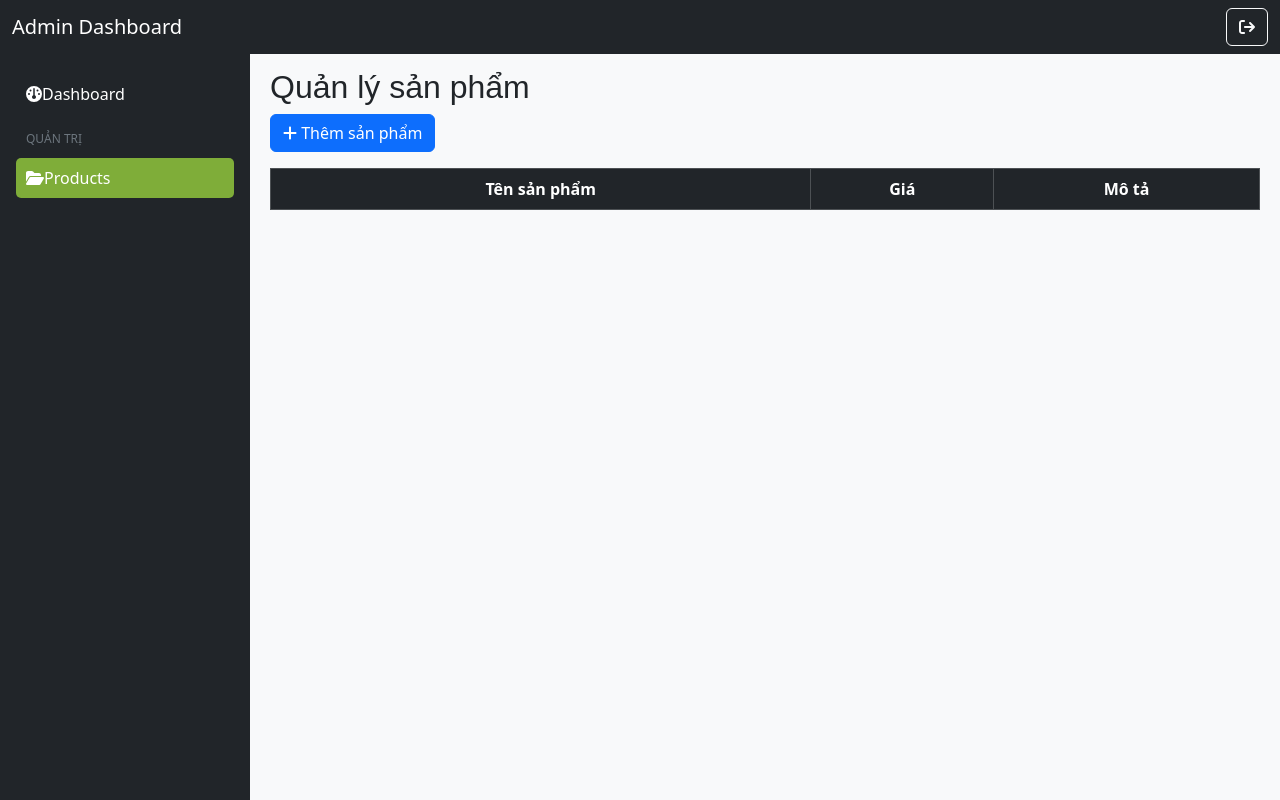
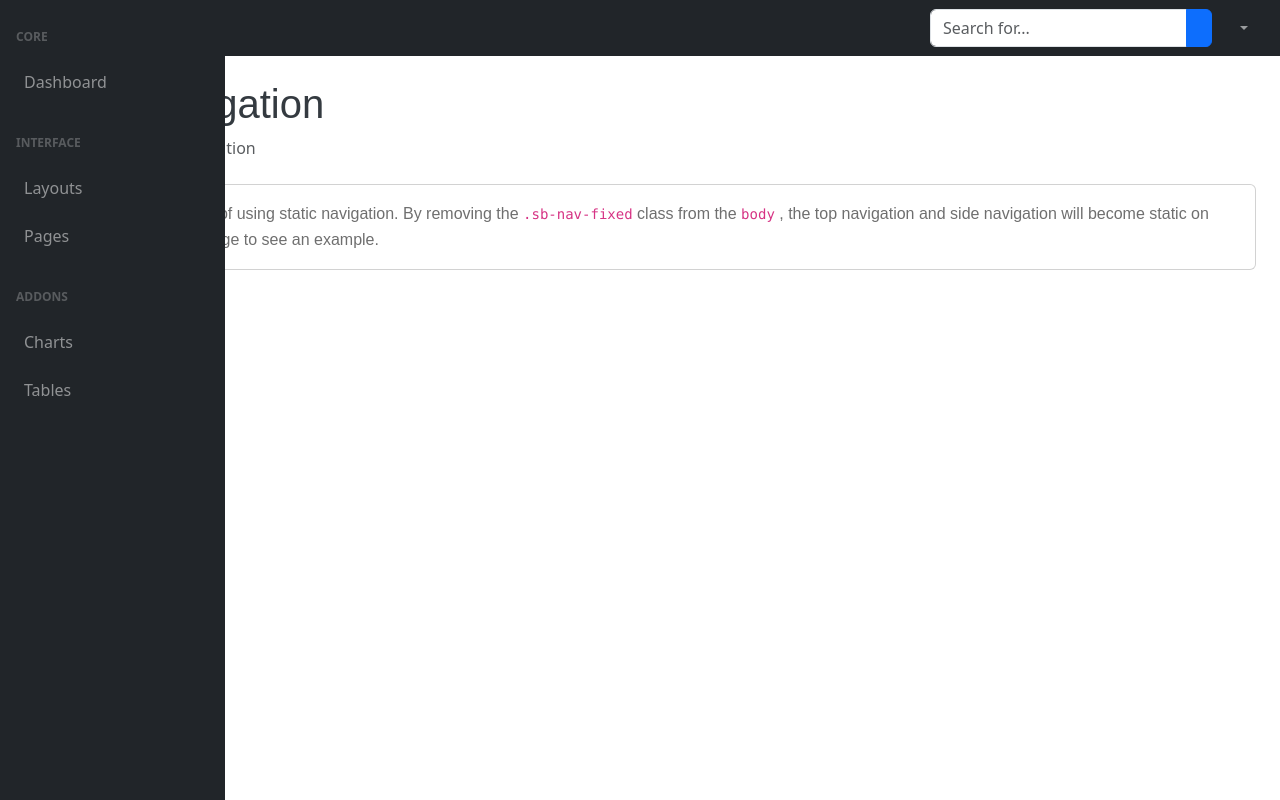
Before and after one commit to ngthanhvu/DU-AN-1-FALL2024, a Vue app: page /admin/products in a window 1280 px wide. Built offline with nearby package versions, Linux system fonts and the light colour scheme.

Commit message:
update view admin

```diff
--- a/src/components/Detail_product.vue
+++ b/src/components/Detail_product.vue
@@ -1,6 +1,6 @@
 <template>
   <!-- Product Details Section Begin -->
-  <section class="product-details spad">
+  <section class="product-details spad mt-5">
     <div class="container">
       <div class="row">
         <div class="col-lg-6 col-md-6">
@@ -352,4 +352,16 @@ export default {
   background-color: #ddd;
   cursor: not-allowed;
 }
+.prev-button,
+.next-button {
+  position: absolute;
+  top: 50%;
+  transform: translateY(-50%);
+  background-color: rgba(0, 0, 0, 0.5);
+  color: white;
+  padding: 10px 12px;
+  cursor: pointer;
+  border: none;
+  border-radius: 50%;
+}
 </style>
--- a/src/components/Home.vue
+++ b/src/components/Home.vue
@@ -432,4 +432,16 @@ export default {
 .card-title:hover {
     color: #ff0000;
 }
+.prev-button,
+.next-button {
+  position: absolute;
+  top: 50%;
+  transform: translateY(-50%);
+  background-color: rgba(0, 0, 0, 0.5);
+  color: white;
+  padding: 10px 12px;
+  cursor: pointer;
+  border: none;
+  border-radius: 50%;
+}
 </style>
--- a/src/components/admin/AdminDashboard.vue
+++ b/src/components/admin/AdminDashboard.vue
@@ -1,12 +1,36 @@
 <template>
-    <div class="mt-5">
-        <h1>Admin Dashboard</h1>
-        <p>Welcome to the admin dashboard!</p>
+    <div id="layoutSidenav_content">
+      <main>
+        <div class="container-fluid px-4" style="margin-top: 80px;">
+          <h1 class="mt-4">Static Navigation</h1>
+          <ol class="breadcrumb mb-4">
+            <li class="breadcrumb-item"><a href="index.html">Dashboard</a></li>
+            <li class="breadcrumb-item active">Static Navigation</li>
+          </ol>
+          <div class="card mb-4">
+            <div class="card-body">
+              <p class="mb-0">
+                This page is an example of using static navigation. By removing the
+                <code>.sb-nav-fixed</code>
+                class from the
+                <code>body</code>
+                , the top navigation and side navigation will become static on scroll. Scroll down this page to see an
+                example.
+              </p>
+            </div>
+          </div>
+          <div style="height: 100vh"></div>
+          <div class="card mb-4">
+            <div class="card-body">When scrolling, the navigation stays at the top of the page. This is the end of the
+              static navigation demo.</div>
+          </div>
+        </div>
+      </main>
     </div>
 </template>
 
 <style scoped>
 h1 {
-    color: #343a40;
+  color: #343a40;
 }
 </style>
--- a/src/components/admin/AdminHeader.vue
+++ b/src/components/admin/AdminHeader.vue
@@ -1,21 +1,42 @@
 <template>
-    <nav class="navbar navbar-dark bg-dark">
-        <div class="container-fluid">
-            <span class="navbar-brand mb-0 h1">Admin Dashboard</span>
-            <router-link to="/" class="btn btn-outline-light">
-                <font-awesome-icon :icon="['fas', 'arrow-right-from-bracket']" />
-            </router-link>
-        </div>
-    </nav>
+  <nav class="sb-topnav navbar navbar-expand navbar-dark bg-dark">
+    <!-- Navbar Brand-->
+    <a class="navbar-brand ps-3" href="index.html">Start Bootstrap</a>
+    <!-- Sidebar Toggle-->
+    <button class="btn btn-link btn-sm order-1 order-lg-0 me-4 me-lg-0" id="sidebarToggle" href="#!"><i
+        class="fas fa-bars"></i></button>
+    <!-- Navbar Search-->
+    <form class="d-none d-md-inline-block form-inline ms-auto me-0 me-md-3 my-2 my-md-0">
+      <div class="input-group">
+        <input class="form-control" type="text" placeholder="Search for..." aria-label="Search for..."
+          aria-describedby="btnNavbarSearch" />
+        <button class="btn btn-primary" id="btnNavbarSearch" type="button"><i class="fas fa-search"></i></button>
+      </div>
+    </form>
+    <!-- Navbar-->
+    <ul class="navbar-nav ms-auto ms-md-0 me-3 me-lg-4">
+      <li class="nav-item dropdown">
+        <a class="nav-link dropdown-toggle" id="navbarDropdown" href="#" role="button" data-bs-toggle="dropdown"
+          aria-expanded="false"><i class="fas fa-user fa-fw"></i></a>
+        <ul class="dropdown-menu dropdown-menu-end" aria-labelledby="navbarDropdown">
+          <li><a class="dropdown-item" href="#!">Settings</a></li>
+          <li><a class="dropdown-item" href="#!">Activity Log</a></li>
+          <li>
+            <hr class="dropdown-divider" />
+          </li>
+          <li><a class="dropdown-item" href="#!">Logout</a></li>
+        </ul>
+      </li>
+    </ul>
+  </nav>
 </template>
 
-<script setup>
-</script>
+<script setup></script>
 
 <style scoped>
 .navbar {
-    position: fixed;
-    width: 100%;
-    z-index: 1000;
+  position: fixed;
+  width: 100%;
+  z-index: 1000;
 }
 </style>
--- a/src/components/admin/AdminLayout.vue
+++ b/src/components/admin/AdminLayout.vue
@@ -1,30 +1,12 @@
-<script setup>
-import AdminSidebar from './AdminSidebar.vue';
-</script>
+<template>
+  <div id="layoutSidenav">
+    <Sidebar />
 
-<template>
-    <div class="admin-layout">
-        <AdminSidebar />
-        <div class="content">
-            <router-view></router-view>
-        </div>
-    </div>
+    <AdminDashboar />
+  </div>
 </template>
 
-<style scoped>
-.admin-layout {
-    display: flex;
-    height: 100vh;
-}
-
-.sidebar {
-    width: 250px;
-}
-
-.content {
-    flex-grow: 1;
-    margin-left: 250px;
-    padding: 20px;
-    background-color: #f8f9fa;
-}
-</style>
+<script setup>
+import Sidebar from './AdminSidebar.vue';
+import AdminDashboar from './AdminDashboard.vue';
+</script>
--- a/src/components/admin/AdminSidebar.vue
+++ b/src/components/admin/AdminSidebar.vue
@@ -1,54 +1,79 @@
 <template>
-    <div class="sidebar bg-dark text-white vh-100">
-        <ul class="nav flex-column p-3 mt-5">
-            <li class="nav-item" :class="{ active: $route.path === '/admin' }">
-                <router-link to="/admin" class="nav-link text-white">
-                    <font-awesome-icon :icon="['fas', 'gauge']" /> Dashboard
-                </router-link>
-            </li>
-            <span class="nav-title mt-3">Quản trị</span>
-            <li class="nav-item" :class="{ active: $route.path === '/admin/products' }">
-                <router-link to="/admin/products" class="nav-link text-white">
-                    <font-awesome-icon :icon="['fas', 'folder-open']" /> Products
-                </router-link>
-            </li>
-        </ul>
-    </div>
+  <div id="layoutSidenav_nav">
+    <nav class="sb-sidenav accordion sb-sidenav-dark" id="sidenavAccordion">
+      <div class="sb-sidenav-menu">
+        <div class="nav">
+          <div class="sb-sidenav-menu-heading">Core</div>
+          <a class="nav-link" href="index.html">
+            <div class="sb-nav-link-icon"><i class="fas fa-tachometer-alt"></i></div>
+            Dashboard
+          </a>
+          <div class="sb-sidenav-menu-heading">Interface</div>
+          <a class="nav-link collapsed" href="#" data-bs-toggle="collapse" data-bs-target="#collapseLayouts"
+            aria-expanded="false" aria-controls="collapseLayouts">
+            <div class="sb-nav-link-icon"><i class="fas fa-columns"></i></div>
+            Layouts
+            <div class="sb-sidenav-collapse-arrow"><i class="fas fa-angle-down"></i></div>
+          </a>
+          <div class="collapse" id="collapseLayouts" aria-labelledby="headingOne" data-bs-parent="#sidenavAccordion">
+            <nav class="sb-sidenav-menu-nested nav">
+              <a class="nav-link" href="layout-static.html">Static Navigation</a>
+              <a class="nav-link" href="layout-sidenav-light.html">Light Sidenav</a>
+            </nav>
+          </div>
+          <a class="nav-link collapsed" href="#" data-bs-toggle="collapse" data-bs-target="#collapsePages"
+            aria-expanded="false" aria-controls="collapsePages">
+            <div class="sb-nav-link-icon"><i class="fas fa-book-open"></i></div>
+            Pages
+            <div class="sb-sidenav-collapse-arrow"><i class="fas fa-angle-down"></i></div>
+          </a>
+          <div class="collapse" id="collapsePages" aria-labelledby="headingTwo" data-bs-parent="#sidenavAccordion">
+            <nav class="sb-sidenav-menu-nested nav accordion" id="sidenavAccordionPages">
+              <a class="nav-link collapsed" href="#" data-bs-toggle="collapse" data-bs-target="#pagesCollapseAuth"
+                aria-expanded="false" aria-controls="pagesCollapseAuth">
+                Authentication
+                <div class="sb-sidenav-collapse-arrow"><i class="fas fa-angle-down"></i></div>
+              </a>
+              <div class="collapse" id="pagesCollapseAuth" aria-labelledby="headingOne"
+                data-bs-parent="#sidenavAccordionPages">
+                <nav class="sb-sidenav-menu-nested nav">
+                  <a class="nav-link" href="login.html">Login</a>
+                  <a class="nav-link" href="register.html">Register</a>
+                  <a class="nav-link" href="password.html">Forgot Password</a>
+                </nav>
+              </div>
+              <a class="nav-link collapsed" href="#" data-bs-toggle="collapse" data-bs-target="#pagesCollapseError"
+                aria-expanded="false" aria-controls="pagesCollapseError">
+                Error
+                <div class="sb-sidenav-collapse-arrow"><i class="fas fa-angle-down"></i></div>
+              </a>
+              <div class="collapse" id="pagesCollapseError" aria-labelledby="headingOne"
+                data-bs-parent="#sidenavAccordionPages">
+                <nav class="sb-sidenav-menu-nested nav">
+                  <a class="nav-link" href="401.html">401 Page</a>
+                  <a class="nav-link" href="404.html">404 Page</a>
+                  <a class="nav-link" href="500.html">500 Page</a>
+                </nav>
+              </div>
+            </nav>
+          </div>
+          <div class="sb-sidenav-menu-heading">Addons</div>
+          <a class="nav-link" href="charts.html">
+            <div class="sb-nav-link-icon"><i class="fas fa-chart-area"></i></div>
+            Charts
+          </a>
+          <a class="nav-link" href="tables.html">
+            <div class="sb-nav-link-icon"><i class="fas fa-table"></i></div>
+            Tables
+          </a>
+        </div>
+      </div>
+      <div class="sb-sidenav-footer">
+        <div class="small">Logged in as:</div>
+        Start Bootstrap
+      </div>
+    </nav>
+  </div>
 </template>
 
-<style scoped>
-.sidebar {
-    width: 250px;
-    position: fixed;
-    top: 0;
-    left: 0;
-    height: 100%;
-    background-color: #1f1f2e;
-    /* font-size: 0.9rem; */
-}
-
-.nav-title {
-    font-size: 0.75rem;
-    color: #6c757d;
-    text-transform: uppercase;
-    padding-left: 10px;
-    margin-top: 20px;
-}
-
-.nav-item {
-    margin-top: 10px;
-}
-
-.nav-link {
-    display: flex;
-    align-items: center;
-    padding: 8px 10px;
-    color: #adb5bd;
-}
-
-.nav-item.active .nav-link {
-    background-color: #7fad39;
-    color: #fff;
-    border-radius: 5px;
-}
-</style>
+<style scoped></style>
```
Also changed, not shown: src/components/admin/AdminFooter.vue (line endings or trailing spaces).
